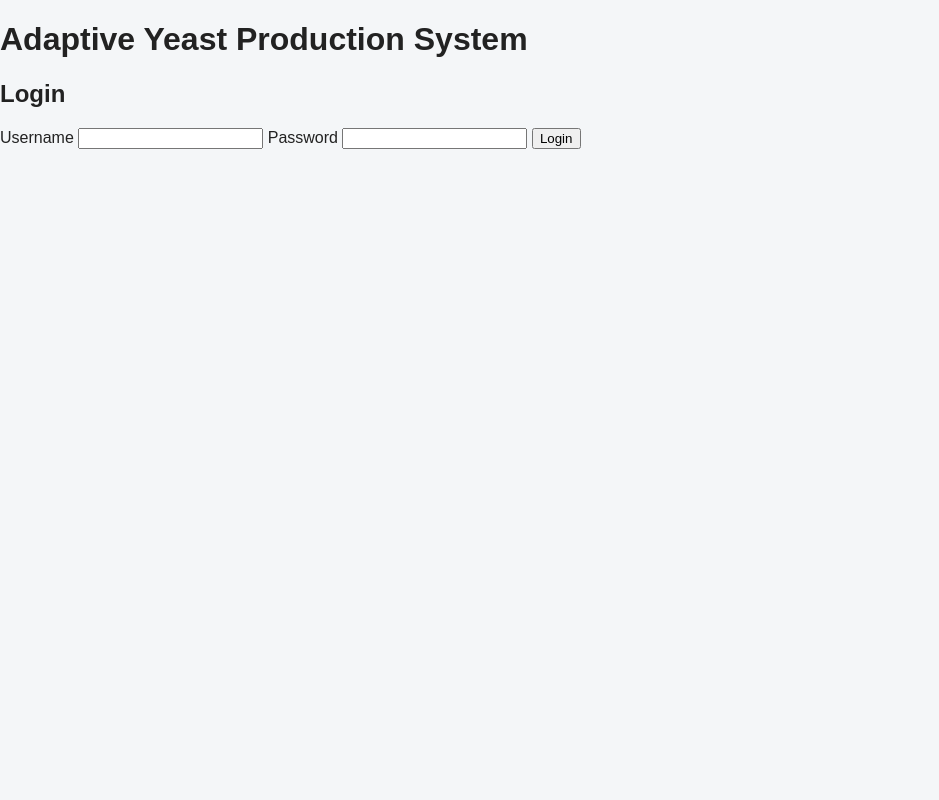
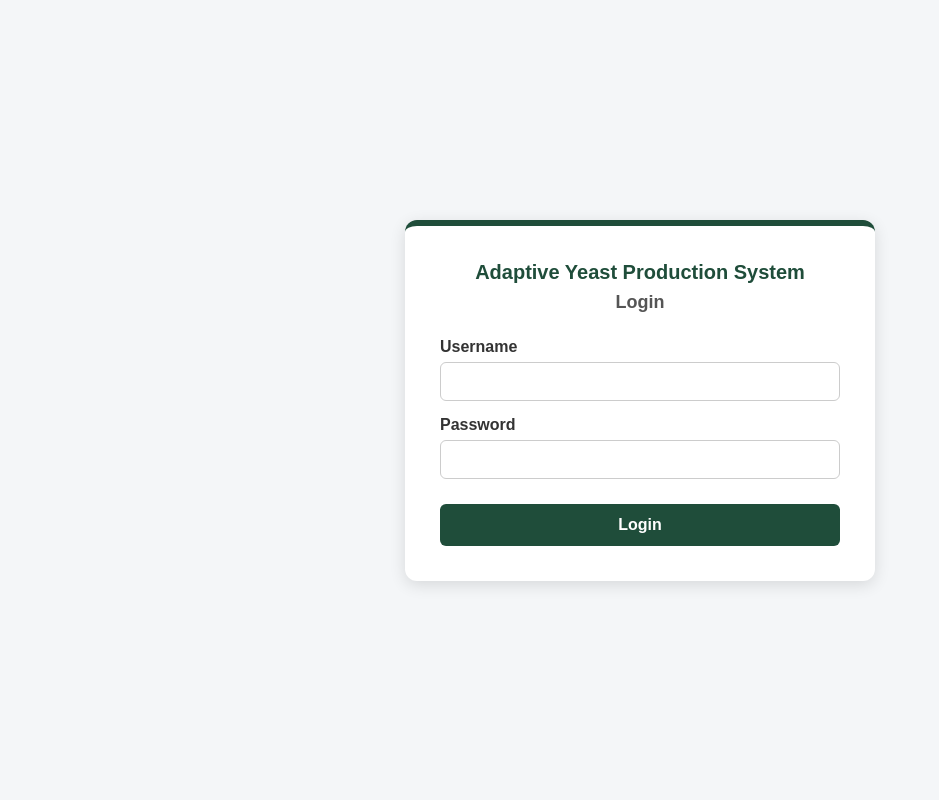
Before and after one commit to poojapooja20029-tech/Adaptive-Refinement-in-Circular-Yeast-Production-Systems, a Django app: page /login/ in a window 1280 px wide. Shown: the whole page, without its empty margins (0-939 px from the left). Run offline with Django 5.2, Linux system fonts and the light colour scheme.

Commit message:
Add login page styles

```diff
--- a/yeast/static/css/style.css
+++ b/yeast/static/css/style.css
@@ -249,3 +249,80 @@ footer {
     }
 
 }
+
+
+/* =========================
+   Login Page
+========================= */
+
+.login-container {
+    min-height: 100vh;
+    display: flex;
+    align-items: center;
+    justify-content: center;
+    background-color: #f4f6f8;
+    padding: 20px;
+    box-sizing: border-box;
+}
+
+.login-box {
+    background-color: white;
+    width: 100%;
+    max-width: 400px;
+    padding: 35px;
+    border-radius: 12px;
+    box-shadow: 0 4px 16px rgba(0, 0, 0, 0.12);
+    border-top: 6px solid #1f4d3a;
+}
+
+.login-box h1 {
+    font-size: 20px;
+    color: #1f4d3a;
+    margin: 0 0 8px;
+    text-align: center;
+}
+
+.login-box h2 {
+    font-size: 18px;
+    text-align: center;
+    margin: 0 0 25px;
+    color: #555;
+}
+
+.login-box label {
+    display: block;
+    margin: 15px 0 6px;
+    font-weight: bold;
+    color: #333;
+}
+
+.login-box input {
+    width: 100%;
+    padding: 10px 12px;
+    border: 1px solid #ccc;
+    border-radius: 6px;
+    font-size: 15px;
+    box-sizing: border-box;
+}
+
+.login-box input:focus {
+    outline: none;
+    border-color: #1f4d3a;
+}
+
+.login-box button {
+    width: 100%;
+    margin-top: 25px;
+    padding: 12px;
+    background-color: #1f4d3a;
+    color: white;
+    border: none;
+    border-radius: 6px;
+    font-size: 16px;
+    font-weight: bold;
+    cursor: pointer;
+}
+
+.login-box button:hover {
+    background-color: #163a2c;
+}
```
Also changed, not shown: 1 other file.
